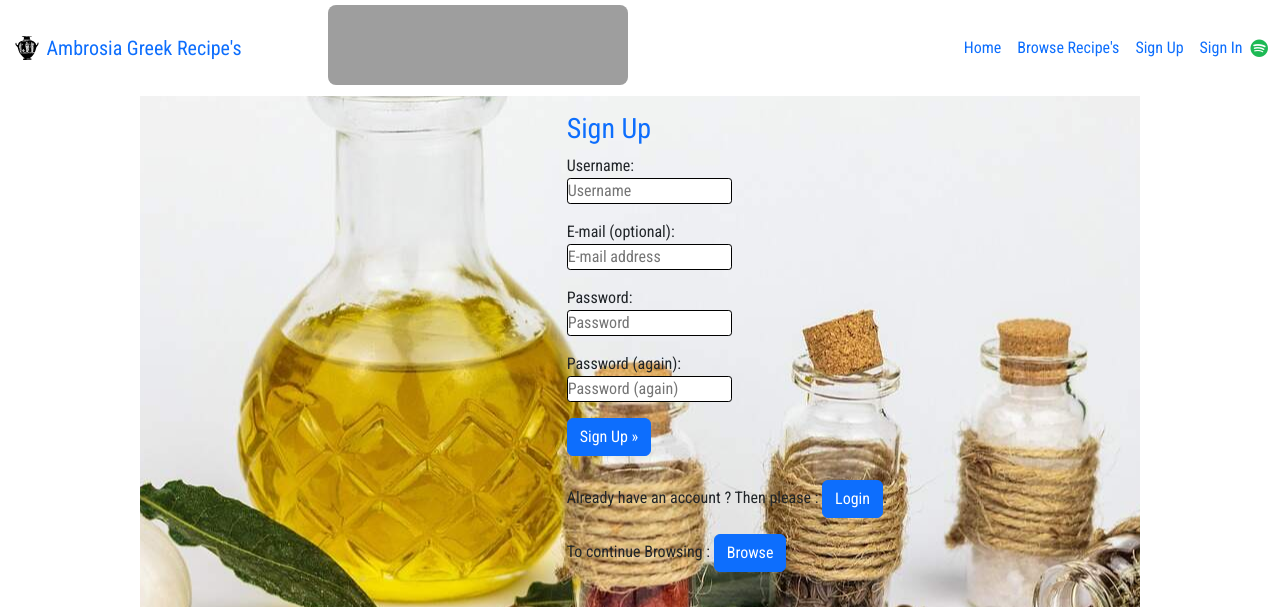
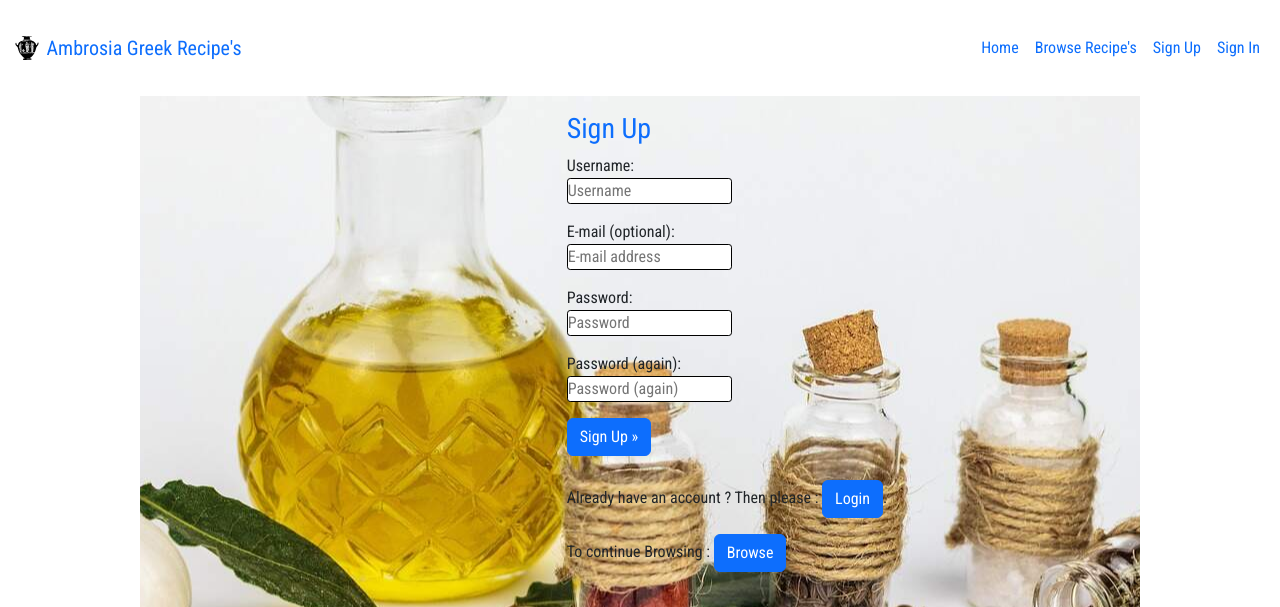
Before and after one commit to TaraHelberg/Ambrosia-Greek-Recipe-s, a Django app: page /accounts/signup/ in a window 1280 px wide. Shown: the top 607 px of the page. Run offline with Django 3.2, Linux system fonts and the light colour scheme; grey boxes are pictures that could not be loaded.

Commit message:
Delete Spotify embeded playlist due to functionality and delete css style for spotify playlist

```diff
--- a/static/css/style.css
+++ b/static/css/style.css
@@ -109,16 +109,3 @@ label { display: block;
     height: 25em;
     border-radius: 0.5em;
 }
-
-/*Playlist Button style*/
-.playlistbtn {
-    color: #1DB954;
-    font-size: large;
-}
-
-/*Playlist Embeded Iframe Style*/
-iframe {
-    border-radius: 0.5em;
-    width: 100%;
-    height: 5em;
-}
--- a/templates/base.html
+++ b/templates/base.html
@@ -26,7 +26,7 @@
 
     <title>Ambrosia Greek Recipe's</title>
 </head>
-<body class="d-flex flex-column min-vh-100" onload="checkDisplay()">
+<body class="d-flex flex-column min-vh-100">
   <!--Navbar with Navbar-brand App Title Header-->
     <nav class="navbar navbar-expand-md sticky-top">
       <div class="container-fluid">
@@ -35,9 +35,6 @@
           <img src="/static/image/apptitlelog-greek-urn.svg" alt="anchient greek urn" width="30" height="24" class="d-inline-block align-text-top">
           Ambrosia Greek Recipe's
         </a>
-        <div id="spotify" style="display:none;">
-          <iframe src="https://open.spotify.com/embed/playlist/7qPgvw9f9Yngsca9ud4Htx?utm_source=generator" allowfullscreen="" allow="autoplay; clipboard-write; encrypted-media; fullscreen; picture-in-picture" loading="lazy"></iframe>
-        </div>
       </div>
       <div class="container-fluid">
         <!--Navbar Links collapse aka Hamburger menu-->
@@ -59,7 +56,6 @@
             <a class="nav-link" href="{% url 'account_login' %}">Sign In</a>
             {% endif %}
           </div>
-          <a class="playlistbtn" onclick="myPlaylist()"><i class="fa-brands fa-spotify"></i></a>
         </div>
       </div>
     </nav>
@@ -143,9 +139,8 @@
         <p class="text-primary">Ambrosia Greek Recipe's</p>
       </div>
     </footer>
-    <!--Javascript Alert Messages & Spotify playlist-->
+    <!--Javascript Alert Messages-->
     <script>
-
      // Javascript for alert messages : Credit Code Institute: I think therefore I Blog
       setTimeout(function () {
           let messages = document.getElementById('msg');
@@ -153,25 +148,6 @@
           alert.close();
       }, 2500);
 
-     // Show and Hide playlist & localstorage so if will display on All pages when open
-      function myPlaylist() {
-        var x = document.getElementById("spotify");
-        console.log(x.style.display);
-        if (x.style.display === "none") {
-          localStorage.setItem('display','block');
-          x.style.display = "block";
-        } else {
-          localStorage.setItem('display','none');
-          x.style.display = "none";
-        }
-        console.log(localStorage);
-      }
-
-      function checkDisplay(){
-        var x = document.getElementById("spotify");
-        x.style.display = localStorage.getItem('display');
-      }
-
     </script>
     <!-- Bootstrap JS Script Link -->
     <script src="https://cdn.jsdelivr.net/npm/bootstrap@5.2.2/dist/js/bootstrap.bundle.min.js" integrity="sha384-OERcA2EqjJCMA+/3y+gxIOqMEjwtxJY7qPCqsdltbNJuaOe923+mo//f6V8Qbsw3" crossorigin="anonymous"></script>
```
